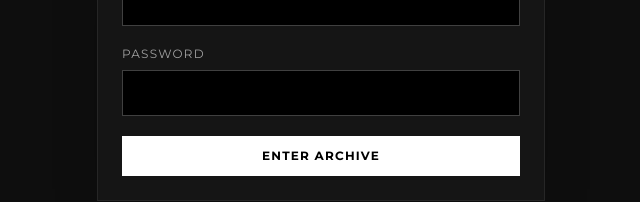
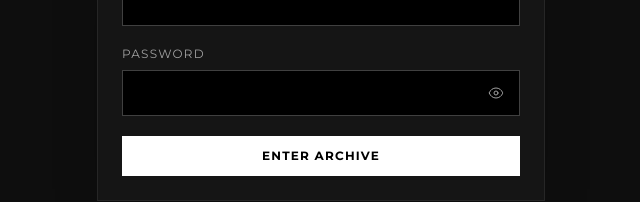
Before and after one commit to Abolude524-collab/powerlensmedia, a Next.js app: page /admin/login in a window 1280 px wide. Shown: the part 358-560 px from the top of the page, without its empty margins (319-959 px from the left). Built offline with nearby package versions, Linux system fonts and the light colour scheme.

Commit message:
feat: implement admin login page and migrate authentication logic from middleware to proxy module

```diff
--- a/app/admin/login/page.tsx
+++ b/app/admin/login/page.tsx
@@ -7,6 +7,7 @@
   const router = useRouter();
   const [email, setEmail] = useState("");
   const [password, setPassword] = useState("");
+  const [showPassword, setShowPassword] = useState(false);
   const [error, setError] = useState("");
   const [busy, setBusy] = useState(false);
 
@@ -40,7 +41,34 @@
           </label>
           <label className="block text-xs uppercase tracking-widest text-neutral-400">
             Password
-            <input required type="password" value={password} onChange={(event) => setPassword(event.target.value)} className="mt-2 w-full border border-neutral-700 bg-black px-3 py-3 text-sm text-white outline-none focus:border-white" autoComplete="current-password" />
+            <div className="relative mt-2">
+              <input
+                required
+                type={showPassword ? "text" : "password"}
+                value={password}
+                onChange={(event) => setPassword(event.target.value)}
+                className="w-full border border-neutral-700 bg-black px-3 py-3 pr-10 text-sm text-white outline-none focus:border-white"
+                autoComplete="current-password"
+              />
+              <button
+                type="button"
+                onClick={() => setShowPassword(!showPassword)}
+                className="absolute right-3 top-1/2 -translate-y-1/2 text-neutral-400 hover:text-white transition-colors p-1 focus:outline-none"
+                aria-label={showPassword ? "Hide password" : "Show password"}
+                title={showPassword ? "Hide password" : "Show password"}
+              >
+                {showPassword ? (
+                  <svg xmlns="http://www.w3.org/2000/svg" fill="none" viewBox="0 0 24 24" strokeWidth={1.5} stroke="currentColor" className="h-4 w-4">
+                    <path strokeLinecap="round" strokeLinejoin="round" d="M3.98 8.223A10.477 10.477 0 0 0 1.934 12C3.226 16.338 7.244 19.5 12 19.5c.993 0 1.953-.138 2.863-.395M6.228 6.228A10.451 10.451 0 0 1 12 4.5c4.756 0 8.773 3.162 10.065 7.498a10.523 10.523 0 0 1-4.293 5.774M6.228 6.228 3 3m3.228 3.228 3.65 3.65m7.894 7.894L21 21m-3.228-3.228-3.65-3.65m0 0a3 3 0 1 0-4.243-4.243m4.242 4.242L9.88 9.88" />
+                  </svg>
+                ) : (
+                  <svg xmlns="http://www.w3.org/2000/svg" fill="none" viewBox="0 0 24 24" strokeWidth={1.5} stroke="currentColor" className="h-4 w-4">
+                    <path strokeLinecap="round" strokeLinejoin="round" d="M2.036 12.322a1.012 1.012 0 0 1 0-.639C3.423 7.51 7.36 4.5 12 4.5c4.638 0 8.573 3.007 9.963 7.178.07.207.07.431 0 .639C20.577 16.49 16.64 19.5 12 19.5c-4.638 0-8.573-3.007-9.963-7.178Z" />
+                    <path strokeLinecap="round" strokeLinejoin="round" d="M15 12a3 3 0 1 1-6 0 3 3 0 0 1 6 0Z" />
+                  </svg>
+                )}
+              </button>
+            </div>
           </label>
           {error && <p className="text-sm text-red-300" role="alert">{error}</p>}
           <button disabled={busy} className="w-full bg-white px-4 py-3 text-xs font-bold uppercase tracking-widest text-black transition hover:bg-neutral-200 disabled:cursor-wait disabled:opacity-60">
--- a/middleware.ts
+++ b/proxy.ts
@@ -1,6 +1,6 @@
 import { NextRequest, NextResponse } from "next/server";
 
-export function middleware(request: NextRequest) {
+export function proxy(request: NextRequest) {
   if (!request.nextUrl.pathname.startsWith("/admin")) return NextResponse.next();
   if (request.nextUrl.pathname === "/admin/login") return NextResponse.next();
   if (!request.cookies.has("powerlens_session")) {
```
